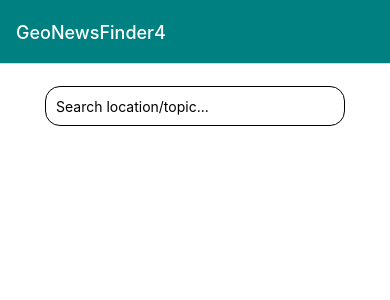
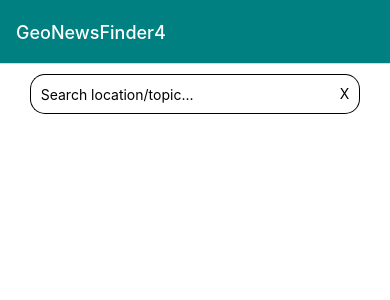
Before and after one commit to CS-Capstone-Team-4-Terawe/GeoNewsFinder4, a React Native app in the folder GeoNewsFinder4/: screen /Home in a window 390 px wide. Shown: the top 300 px of the page. Built offline with nearby package versions, Linux system fonts and the light colour scheme.

Commit message:
Added clear button to search bar

```diff
--- a/GeoNewsFinder4/components/SearchBar.js
+++ b/GeoNewsFinder4/components/SearchBar.js
@@ -1,14 +1,31 @@
-import React from 'react';
-import {SafeAreaView, StyleSheet, TextInput} from 'react-native';
+import React, { useState } from 'react';
+import {SafeAreaView, StyleSheet, TextInput, TouchableOpacity, Text, View} from 'react-native';
 
 const SearchBar = ({ onSearchSubmit }) => {
+  const [searchInput, setSearchInput] = useState('');
+
+  const clearSearchInput = () => {
+    setSearchInput('');
+  };
+
+  const handlSearchInput = (text) => {
+    setSearchInput(text)
+  };
+
     return (
       <SafeAreaView>
-        <TextInput
-          style={styles.input}
-          placeholder="Search location/topic..."
-          onSubmitEditing={onSearchSubmit}
-        />
+        <View style={styles.searchContainer}>
+          <TextInput
+            style={styles.input}
+            placeholder="Search location/topic..."
+            onSubmitEditing={onSearchSubmit}
+            onChangeText={handlSearchInput}
+            value={searchInput}
+          />
+          <TouchableOpacity style={styles.clearButton} onPress={clearSearchInput}>
+            <Text>X</Text>
+          </TouchableOpacity>
+        </View>
       </SafeAreaView>
     );
   };
@@ -18,11 +35,29 @@ const SearchBar = ({ onSearchSubmit }) => {
     input: {
       height: 40,
       width: 300,
-      margin: 12,
+      margin: 0,
+      padding: 10,
       borderWidth: 1,
+      borderRightWidth: 0,
+      borderRadius: 15,
+      borderTopRightRadius: 0,
+      borderBottomRightRadius: 0,
+      backgroundColor: 'white',
+    },
+    searchContainer: {
+      flexDirection: 'row',
+      alignItems: 'center',
+    },
+    clearButton: {
+      margin: 0,
+      height: 40,
       padding: 10,
+      backgroundColor: 'white',
+      borderWidth: 1,
+      borderLeftWidth: 0,
       borderRadius: 15,
-      backgroundColor: 'white',
+      borderTopLeftRadius: 0,
+      borderBottomLeftRadius: 0,
     },
   });
 
--- a/GeoNewsFinder4/screens/MapViewScreen.js
+++ b/GeoNewsFinder4/screens/MapViewScreen.js
@@ -52,12 +52,17 @@ const MapViewScreen = () => {
     setModalVisible(!isModalVisible);
   };
 
-  const [searchText, onSearchSubmit] = useState('');
+  const [searchText, setSearchText] = useState('');
 
   const handleSearchText = (val) => {
-    onSearchSubmit(val.nativeEvent.text);
+    setSearchText(val.nativeEvent.text);
     console.log(val.nativeEvent.text);
   };
+
+  // const clearSearchText = () => {
+  //   onSearchSubmit('');
+  //   console.log("clearing?");
+  // };
 
   return (
     <View style={styles.container}>
```
